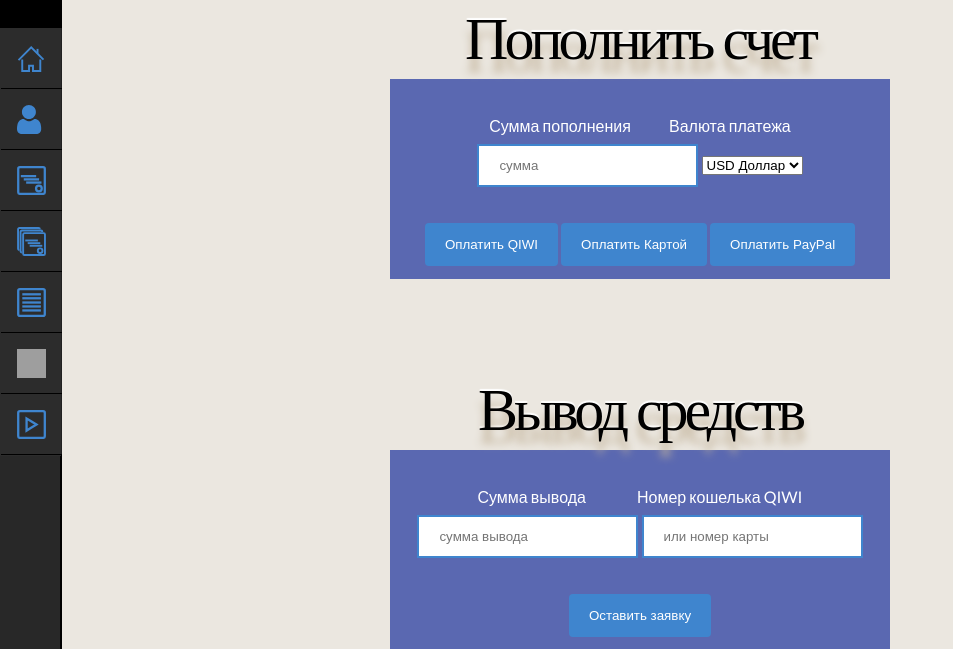
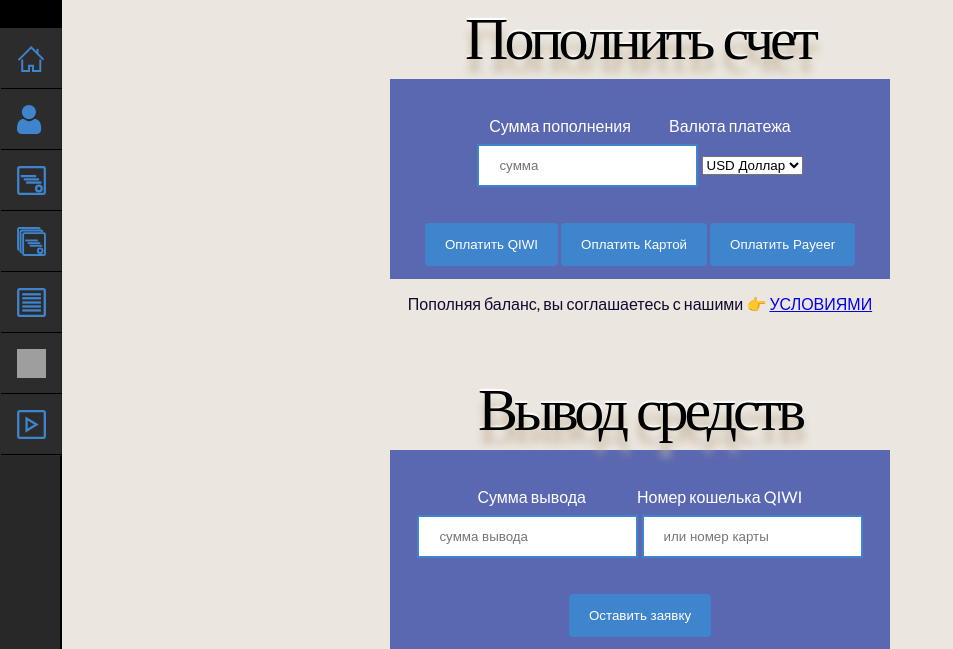
Before and after one commit to risercash/MoCertsMe, a Django app: page /userbalance/ in a window 1280 px wide. Shown: the part 92-741 px from the top of the page, without its empty margins (0-953 px from the left). Run offline with Django 3.2, Linux system fonts and the light colour scheme; the visitor is signed in with stand-in values (Sample User, id 1); data comes from the database, SQL or seed files in the repository; data that the repository does not hold is empty; parts of the project's set-up code (start-up, migrations or seed data) failed here and were passed over; some libraries are stand-ins or nearby versions; grey boxes are pictures that could not be loaded.

Commit message:
user property

```diff
--- a/MoCerts/Templates/MainApp/userbalance.html
+++ b/MoCerts/Templates/MainApp/userbalance.html
@@ -32,7 +32,12 @@
                 </div>
         <button type="submit" class="deposit_button">Оплатить QIWI</button>
         <button type="submit" class="deposit_button">Оплатить Картой</button>
-        <button type="submit" class="deposit_button">Оплатить PayPal</button>
+        <button type="submit" class="deposit_button">Оплатить Payeer</button>
+                <br>
+                <br>
+        <div>Пополняя баланс, вы соглашаетесь с нашими 👉
+            <a href="#">УСЛОВИЯМИ</a>
+        </div>
             </form>
         {% if form.errors %}
         <ul class="form_errors">
--- a/MoCerts/secret/config.py
+++ b/MoCerts/secret/config.py
@@ -10,3 +10,5 @@ EMAIL_HOST_USER=os.getenv("EMAIL_HOST_USER")
 EMAIL_HOST=os.getenv("EMAIL_HOST")
 EMAIL_PORT=os.getenv("EMAIL_PORT")
 SECRET_KEY=os.getenv("SECRET_KEY")
+BOT_DOMAIN=os.getenv("BOT_DOMAIN")
+SOCIAL_AUTH_TELEGRAM_BOT_TOKEN=os.getenv("SOCIAL_AUTH_TELEGRAM_BOT_TOKEN")
```
